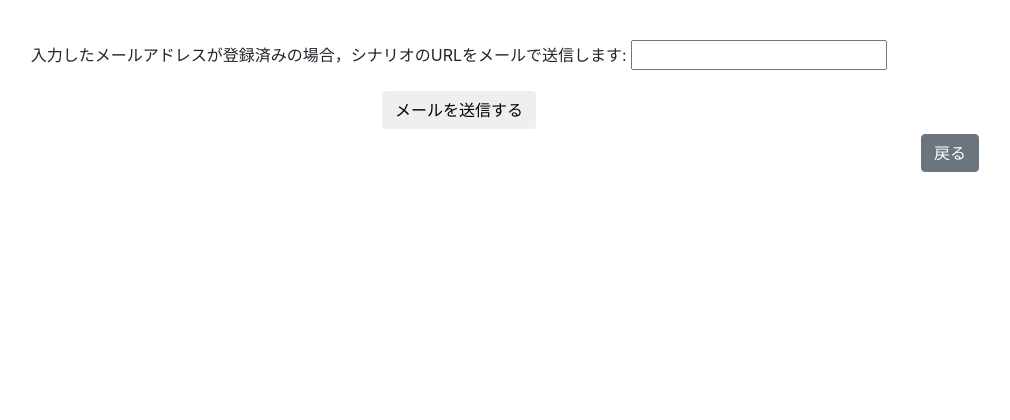
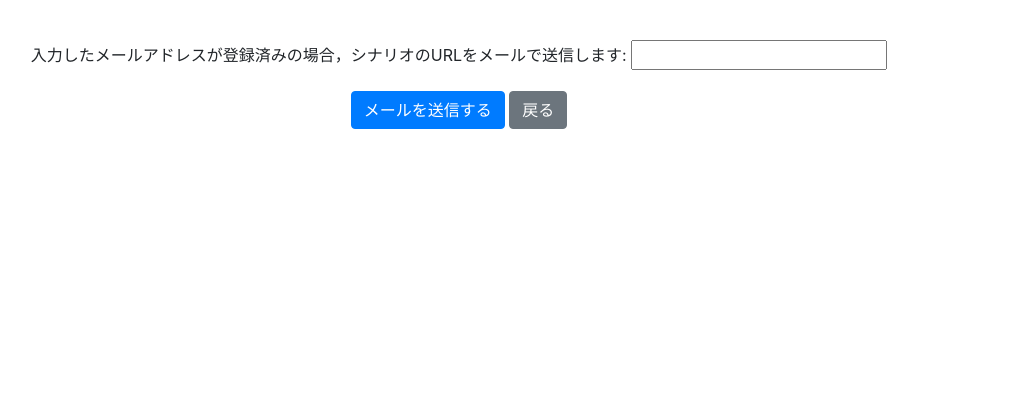
Before and after one commit to Nagyon-Jessica/Shinobi-Mas, a Django app: page /reenter in a window 1280 px wide. Shown: the top 420 px of the page, without its empty margins (181-1191 px from the left). Run offline with Django 3.2, Linux system fonts and the light colour scheme; some libraries are stand-ins or nearby versions.

Commit message:
engawaに再び出る画面のUI整理（戻るボタン）

```diff
--- a/homaster/templates/homaster/reenter.html
+++ b/homaster/templates/homaster/reenter.html
@@ -13,12 +13,13 @@
     <div class="text-center">
       <form method="post">{% csrf_token %}
         {{ form.as_p }}
-        <input type="submit" class="btn" value="メールを送信する">
+        <input type="submit" class="btn btn-primary" value="メールを送信する">
+        <a class="btn btn-secondary" href="{% url 'homaster:index' %}">戻る</a>
       </form>
     </div>
-    <div class="return-buttom">
+    <!-- <div class="return-buttom">
       <a class="btn btn-secondary" href="{% url 'homaster:index' %}">戻る</a>
-    </div>
+    </div> -->
   </main>
   <footer class="footer absolute-bottom">
     <div class="container">
```
